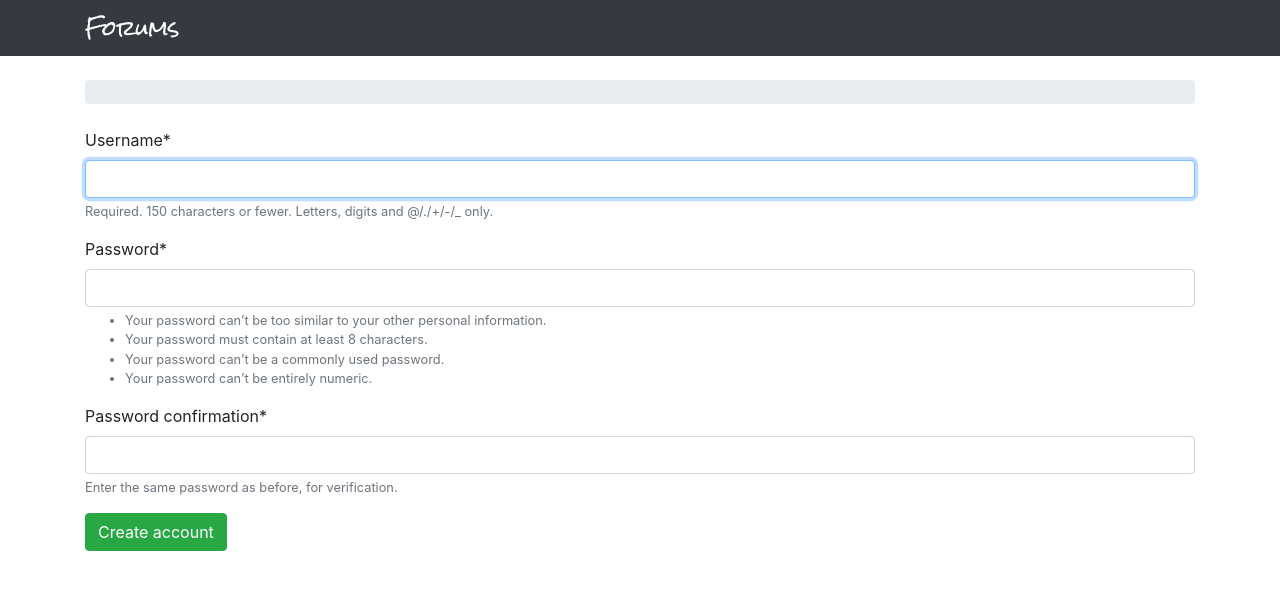
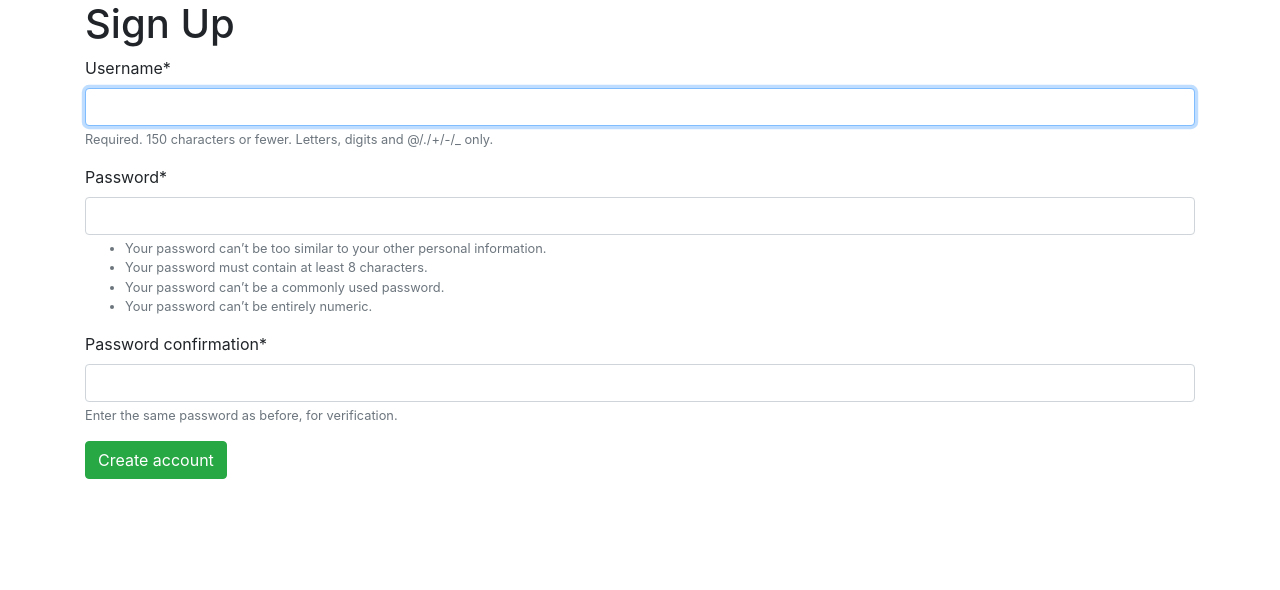
Before and after one commit to babu-thomas/forum-site, a Django app: page /users/signup/ in a window 1280 px wide. Shown: the top 590 px of the page. Run offline with Django 3.2, Linux system fonts and the light colour scheme; some libraries are stand-ins or nearby versions.

Commit message:
Make base template more flexible

```diff
--- a/templates/base.html
+++ b/templates/base.html
@@ -11,6 +11,8 @@
     <link rel="stylesheet" href="https://maxcdn.bootstrapcdn.com/bootstrap/4.0.0/css/bootstrap.min.css"
           integrity="sha384-Gn5384xqQ1aoWXA+058RXPxPg6fy4IWvTNh0E263XmFcJlSAwiGgFAW/dAiS6JXm" crossorigin="anonymous">
 
+    {% block stylesheet %}{% endblock %}
+
     <title>{% block title %}Forums{% endblock %}</title>
 
     <style>
@@ -20,6 +22,7 @@
     </style>
 </head>
 <body>
+{% block body %}
 <nav class="navbar navbar-expand-sm navbar-dark bg-dark">
     <div class="container">
         <a class="navbar-brand" href="{% url 'home' %}">
@@ -48,5 +51,6 @@
 <script src="https://maxcdn.bootstrapcdn.com/bootstrap/4.0.0/js/bootstrap.min.js"
         integrity="sha384-JZR6Spejh4U02d8jOt6vLEHfe/JQGiRRSQQxSfFWpi1MquVdAyjUar5+76PVCmYl"
         crossorigin="anonymous"></script>
+{% endblock body %}
 </body>
 </html>
--- a/templates/signup.html
+++ b/templates/signup.html
@@ -2,11 +2,14 @@
 
 {% block title %}Signup{% endblock %}
 
-{% block content %}
+{% block body %}
+<div class="container">
+    <h1>Sign Up</h1>
     {% load crispy_forms_tags %}
     <form method="post" novalidate>
         {% csrf_token %}
         {{ form|crispy }}
         <button type="submit" class="btn btn-success">Create account</button>
     </form>
+</div>
 {% endblock %}
```
Lines whose indentation alone changed are shown as unchanged.
